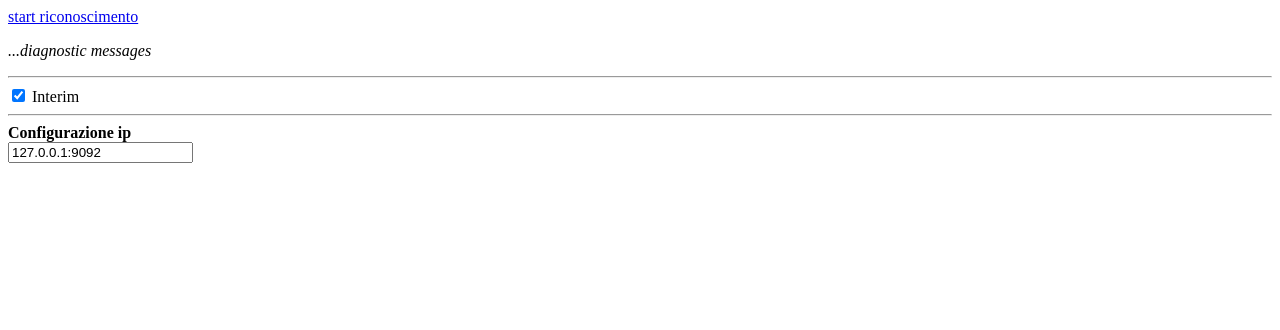
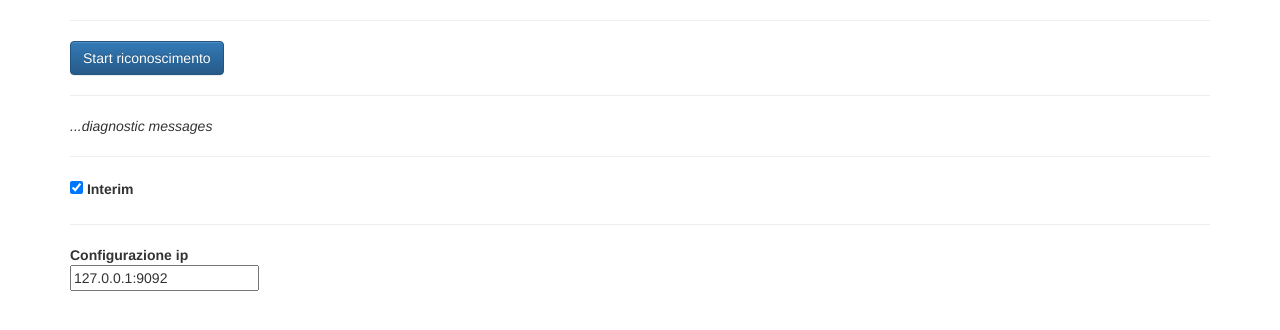
Before and after one commit to GoofyGoober/voice-sender-socket, a plain HTML site: page riconoscimento-js.html in a window 1280 px wide. Drawn offline with nearby package versions, Linux system fonts and the light colour scheme.

Commit message:
incluso bootstrap

```diff
--- a/riconoscimento-js.html
+++ b/riconoscimento-js.html
@@ -6,14 +6,22 @@
     <meta http-equiv="X-UA-Compatible" content="IE=edge,chrome=1">
     <meta name="viewport" content="width=device-width">
     <title>Speech color changer</title>
+<!-- Latest compiled and minified CSS -->
+<link rel="stylesheet" href="https://maxcdn.bootstrapcdn.com/bootstrap/3.3.6/css/bootstrap.min.css" integrity="sha384-1q8mTJOASx8j1Au+a5WDVnPi2lkFfwwEAa8hDDdjZlpLegxhjVME1fgjWPGmkzs7" crossorigin="anonymous">
+
+<!-- Optional theme -->
+<link rel="stylesheet" href="https://maxcdn.bootstrapcdn.com/bootstrap/3.3.6/css/bootstrap-theme.min.css" integrity="sha384-fLW2N01lMqjakBkx3l/M9EahuwpSfeNvV63J5ezn3uZzapT0u7EYsXMjQV+0En5r" crossorigin="anonymous">
+
+<!-- Latest compiled and minified JavaScript -->
+<script src="https://maxcdn.bootstrapcdn.com/bootstrap/3.3.6/js/bootstrap.min.js" integrity="sha384-0mSbJDEHialfmuBBQP6A4Qrprq5OVfW37PRR3j5ELqxss1yVqOtnepnHVP9aJ7xS" crossorigin="anonymous"></script>
   </head>
 
 <body>
-
-<a href="#" id="start">start riconoscimento</a>
-
+<div class="container">
+  <hr/>
+  <a href="#" id="start" class="btn btn-primary">Start riconoscimento</a>
+  <hr/>
   <p class="output"><em>...diagnostic messages</em></p>
-
   <hr/>
   <input name="interim" type="checkbox" value="html" checked="checked" id="interim"/>
   <label for="interim">Interim</label>
@@ -23,9 +31,8 @@
   <strong>Configurazione ip</strong><br/>
   <input oninput="changeIp()" type="text" value="127.0.0.1:9092" id='ip'/>
   </div>
-
   <script type="text/javascript" src="client/server.js"></script>
   <script type="text/javascript" src="client/riconoscimento.js"></script>
-
+</div><!-- container -->
 </body>
 </html>
```
Lines whose indentation alone changed are shown as unchanged.
